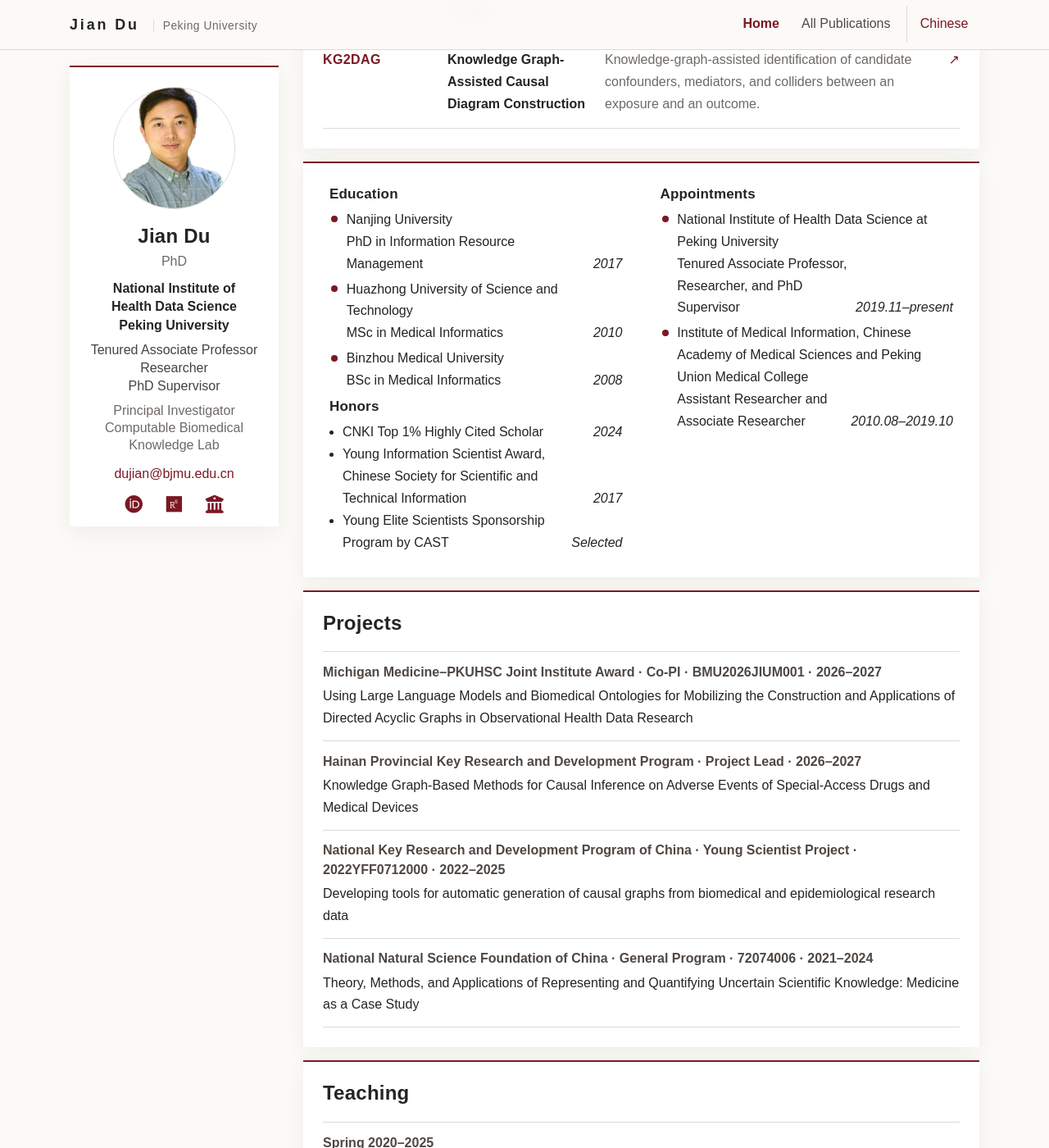
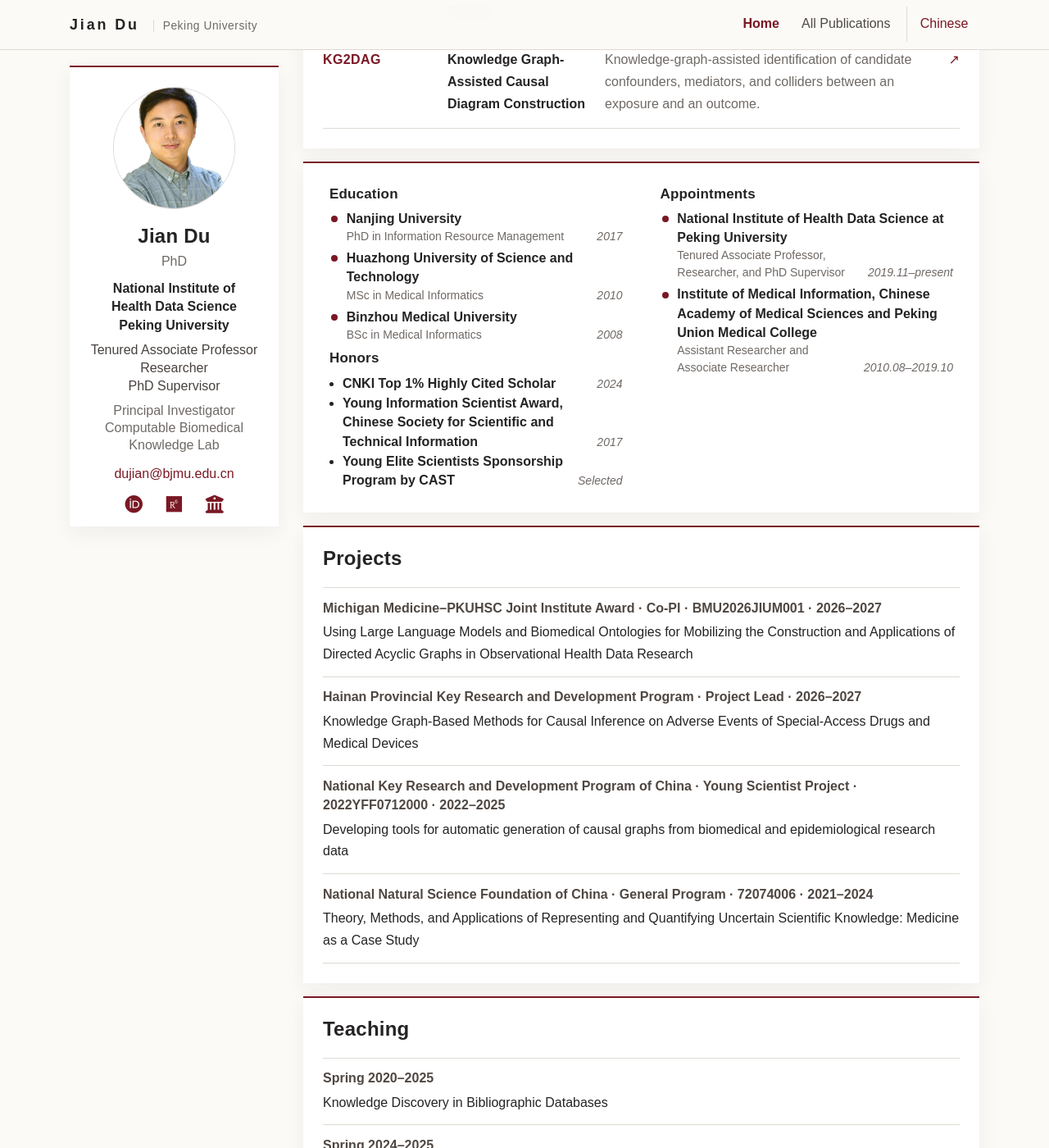
Before and after one commit to dujian-pku/dujian-pku.github.io, a Jekyll site: the page built from index.html, in a window 1280 px wide and 1400 px high, scrolled down 1239 px. Shown: the whole window at 82% size. Built offline with Jekyll 4.4.1, drawn with Linux system fonts in a browser that asks for light colours; nearby versions of some CDN libraries; a style sheet for code colours, icons or effects is not loaded.

Commit message:
Refine experience typography hierarchy

```diff
--- a/_includes/widgets/experience_card.html
+++ b/_includes/widgets/experience_card.html
@@ -13,11 +13,11 @@
                                 <li class="media mb-1">
                                     {% if item.logo %}<img src="{{ item.logo | relative_url }}" alt="" style="width: 18px;" class="mr-1 mt-1">{% else %}<span class="timeline-dot" aria-hidden="true"></span>{% endif %}
                                     <div class="media-body">
-                                        <div>{{ item.name }}</div>
-                                        <div class="small">{{ item.dept }}</div>
-                                        <div class="small d-flex">
+                                        <div class="experience-primary">{{ item.name }}</div>
+                                        {% if item.dept %}<div class="experience-secondary">{{ item.dept }}</div>{% endif %}
+                                        <div class="experience-secondary d-flex">
                                             <div>{{ item.position }}</div>
-                                            <div class="mt-auto ml-auto no-break"><em>{{ item.date }}</em></div>
+                                            <div class="experience-date mt-auto ml-auto no-break"><em>{{ item.date }}</em></div>
                                         </div>
                                     </div>
                                 </li>
@@ -36,11 +36,11 @@
                                 <li class="media mb-1">
                                     {% if item.logo %}<img src="{{ item.logo | relative_url }}" alt="" style="width: 18px;" class="mr-1 mt-1">{% else %}<span class="timeline-dot" aria-hidden="true"></span>{% endif %}
                                     <div class="media-body">
-                                        <div>{{ item.name }}</div>
-                                        <div class="small">{{ item.dept }}</div>
-                                        <div class="small d-flex">
+                                        <div class="experience-primary">{{ item.name }}</div>
+                                        {% if item.dept %}<div class="experience-secondary">{{ item.dept }}</div>{% endif %}
+                                        <div class="experience-secondary d-flex">
                                             <div>{{ item.position }}</div>
-                                            <div class="mt-auto ml-auto no-break"><em>{{ item.date }}</em></div>
+                                            <div class="experience-date mt-auto ml-auto no-break"><em>{{ item.date }}</em></div>
                                         </div>
                                     </div>
                                 </li>
@@ -54,12 +54,12 @@
                     <div id="honors" class="col-lg-6 section-anchor">
                         <div class="mx-2 my-1">
                             <h6 id="honors-heading">{% if page.locale == 'zh' %}荣誉与奖励 <span class="section-title-en">Honors</span>{% else %}Honors{% endif %}</h6>
-                            <ul class="list small pl-3 mb-1">
+                            <ul class="list pl-3 mb-1">
                                 {% for item in profile.awards %}
                                 <li>
                                     <div class="d-flex">
-                                        <div>{{ item.name }}</div>
-                                        <div class="ml-auto mt-auto no-break"><em>{{ item.date }}</em></div>
+                                        <div class="experience-primary">{{ item.name }}</div>
+                                        <div class="experience-date ml-auto mt-auto no-break"><em>{{ item.date }}</em></div>
                                     </div>
                                 </li>
                                 {% endfor %}
--- a/assets/css/global.css
+++ b/assets/css/global.css
@@ -235,6 +235,23 @@
 #appointments-heading,
 #honors-heading {
     font-size: var(--font-size-subtitle);
+}
+
+.experience-primary {
+    font-size: var(--font-size-body);
+    font-weight: 600;
+    line-height: 1.45;
+}
+
+.experience-secondary,
+.experience-date {
+    color: var(--muted);
+    font-size: var(--font-size-meta);
+    line-height: 1.5;
+}
+
+.experience-date {
+    padding-left: 0.75rem;
 }
 
 .research-grid {
```
